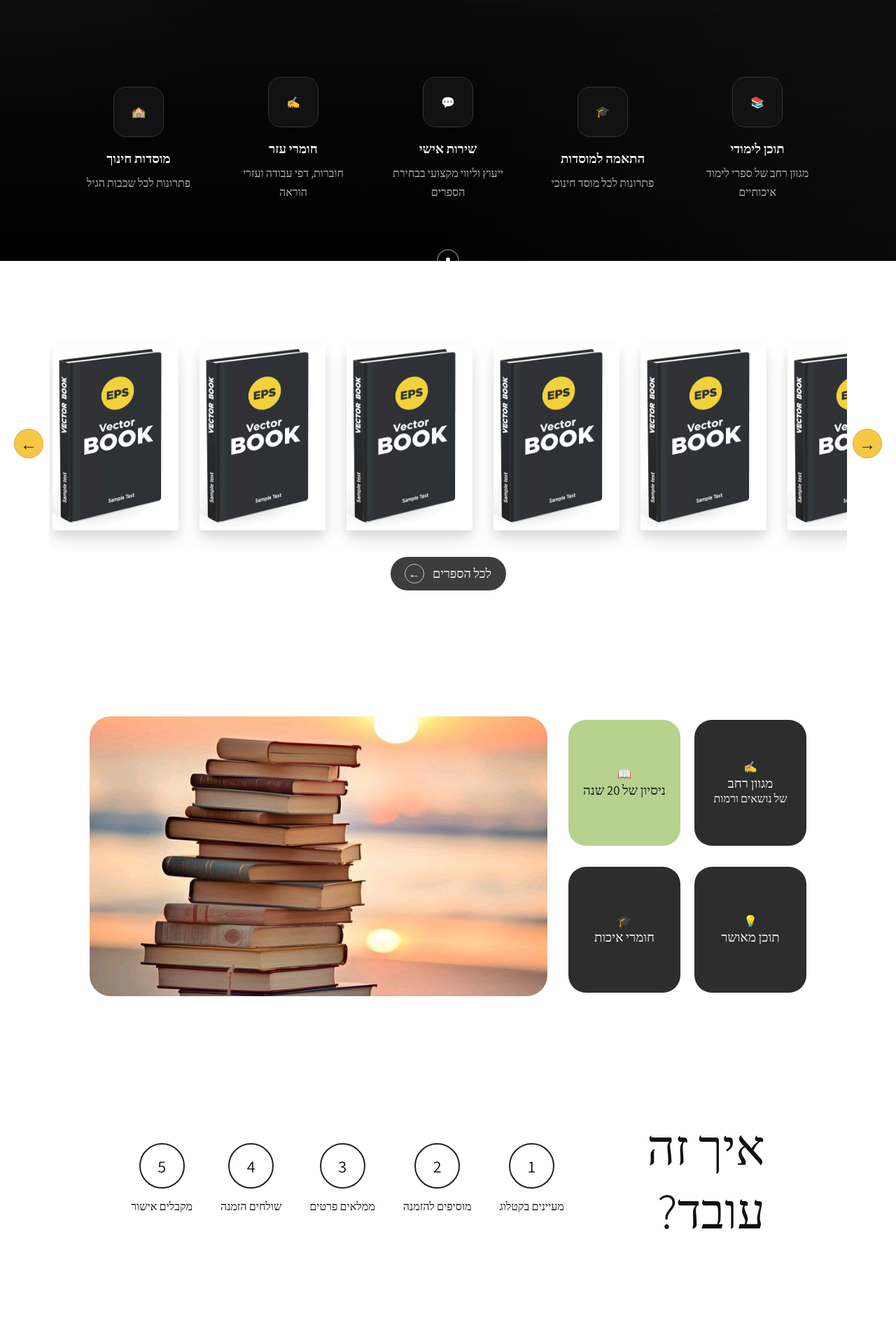
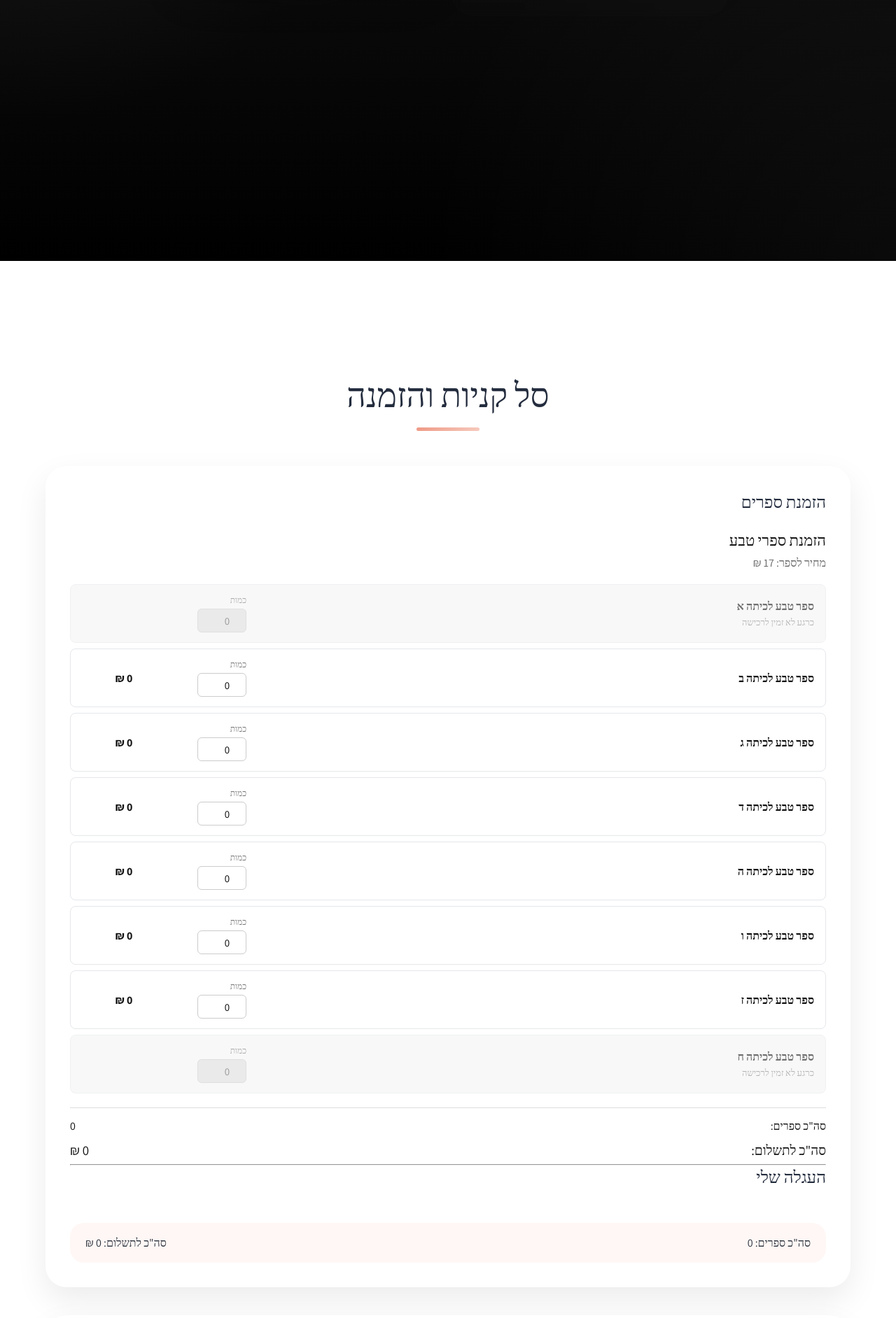
Before and after one commit to RacheliDehan/Darki-Sefer, an Angular app: page / in a window 1280 px wide. Shown: the part 576-2460 px from the top of the page at 70% size. Built offline with nearby package versions, Linux system fonts and the light colour scheme.

Commit message:
A New WebSite, only homepage and cart .(delete galery)

```diff
--- /dev/null
+++ b/src/app/features/book-order/book-order.css
@@ -0,0 +1,110 @@
+.book-order {
+  width: 100%;
+}
+
+.book-order h2 {
+  margin: 0 0 8px;
+  font-size: 22px;
+}
+
+.price-info {
+  margin-bottom: 20px;
+  color: #666;
+}
+
+.books-list {
+  display: flex;
+  flex-direction: column;
+  gap: 8px;
+}
+
+.book-row {
+  display: grid;
+  grid-template-columns: 1fr 100px 120px;
+  align-items: center;
+  gap: 15px;
+
+  padding: 14px 16px;
+
+  border: 1px solid #e5e7eb;
+  border-radius: 8px;
+
+  background: #fff;
+}
+
+.book-row.disabled {
+  background: #f5f5f5;
+  opacity: 0.6;
+}
+
+.book-title {
+  font-weight: 600;
+}
+
+.not-available {
+  margin-top: 4px;
+  color: #888;
+  font-size: 13px;
+}
+
+.quantity {
+  display: flex;
+  flex-direction: column;
+  gap: 4px;
+}
+
+.quantity label {
+  font-size: 12px;
+  color: #777;
+}
+
+.quantity input {
+  width: 70px;
+  height: 34px;
+  box-sizing: border-box;
+
+  border: 1px solid #ccc;
+  border-radius: 6px;
+
+  text-align: center;
+  font-size: 15px;
+}
+
+.quantity input:disabled {
+  background: #ddd;
+}
+
+.row-total {
+  text-align: center;
+  font-weight: 600;
+}
+
+.summary {
+  margin-top: 20px;
+  padding-top: 15px;
+  border-top: 1px solid #ddd;
+}
+
+.summary-row {
+  display: flex;
+  justify-content: space-between;
+  margin-bottom: 8px;
+}
+
+.summary-row.total {
+  font-size: 19px;
+  margin-top: 12px;
+}
+
+@media (max-width: 600px) {
+
+  .book-row {
+    grid-template-columns: 1fr 80px;
+  }
+
+  .row-total {
+    grid-column: 1 / -1;
+    text-align: right;
+  }
+
+}
--- /dev/null
+++ b/src/app/features/book-order/book-order.html
@@ -0,0 +1,73 @@
+<div class="book-order" dir="rtl">
+
+  <h2>הזמנת ספרי טבע</h2>
+
+  <div class="price-info">
+    מחיר לספר: <strong>{{ bookPrice }} ₪</strong>
+  </div>
+
+  <div class="books-list">
+
+    <div
+      class="book-row"
+      *ngFor="let book of books"
+      [class.disabled]="!book.available"
+    >
+
+      <div class="book-info">
+
+        <div class="book-title">
+          {{ book.title }}
+        </div>
+
+        <div
+          class="not-available"
+          *ngIf="!book.available"
+        >
+          כרגע לא זמין לרכישה
+        </div>
+
+      </div>
+
+      <div class="quantity">
+
+        <label>
+          כמות
+        </label>
+
+        <input
+          type="number"
+          min="0"
+          [(ngModel)]="book.quantity"
+          [disabled]="!book.available"
+          (ngModelChange)="onQuantityChange(book)"
+        />
+
+      </div>
+
+      <div
+        class="row-total"
+        *ngIf="book.available"
+      >
+        {{ book.quantity * book.price }} ₪
+      </div>
+
+    </div>
+
+  </div>
+
+  <div class="summary">
+
+    <div class="summary-row">
+      <span>סה"כ ספרים:</span>
+      <strong>{{ totalBooks }}</strong>
+    </div>
+
+    <div class="summary-row total">
+      <span>סה"כ לתשלום:</span>
+      <strong>{{ totalAmount }} ₪</strong>
+    </div>
+
+  </div>
+
+</div>
--- /dev/null
+++ b/src/app/features/book-order/book-order.ts
@@ -0,0 +1,127 @@
+import { Component, inject } from '@angular/core';
+import { CommonModule } from '@angular/common';
+import { FormsModule } from '@angular/forms';
+import { CartStore } from '../cart/store/cart.store';
+
+interface BookOption {
+  id: string;
+  title: string;
+  grade: string;
+  price: number;
+  available: boolean;
+  quantity: number;
+}
+
+@Component({
+  selector: 'app-book-order',
+  standalone: true,
+
+  imports: [
+    CommonModule,
+    FormsModule
+  ],
+
+  templateUrl: './book-order.html',
+  styleUrls: ['./book-order.css']
+})
+export class BookOrderComponent {
+
+  private store = inject(CartStore);
+get totalBooks(): number {
+  return this.store.totalBooks();
+}
+
+get totalAmount(): number {
+  return this.store.totalAmount();
+}
+  readonly bookPrice = 17;
+
+  books: BookOption[] = [
+    {
+      id: 'nature-a',
+      title: 'ספר טבע לכיתה א',
+      grade: 'א',
+      price: 17,
+      available: false,
+      quantity: 0
+    },
+    {
+      id: 'nature-b',
+      title: 'ספר טבע לכיתה ב',
+      grade: 'ב',
+      price: 17,
+      available: true,
+      quantity: 0
+    },
+    {
+      id: 'nature-c',
+      title: 'ספר טבע לכיתה ג',
+      grade: 'ג',
+      price: 17,
+      available: true,
+      quantity: 0
+    },
+    {
+      id: 'nature-d',
+      title: 'ספר טבע לכיתה ד',
+      grade: 'ד',
+      price: 17,
+      available: true,
+      quantity: 0
+    },
+    {
+      id: 'nature-e',
+      title: 'ספר טבע לכיתה ה',
+      grade: 'ה',
+      price: 17,
+      available: true,
+      quantity: 0
+    },
+    {
+      id: 'nature-f',
+      title: 'ספר טבע לכיתה ו',
+      grade: 'ו',
+      price: 17,
+      available: true,
+      quantity: 0
+    },
+    {
+      id: 'nature-g',
+      title: 'ספר טבע לכיתה ז',
+      grade: 'ז',
+      price: 17,
+      available: true,
+      quantity: 0
+    },
+    {
+      id: 'nature-h',
+      title: 'ספר טבע לכיתה ח',
+      grade: 'ח',
+      price: 17,
+      available: false,
+      quantity: 0
+    }
+  ];
+
+  onQuantityChange(book: BookOption): void {
+
+    if (!book.available) {
+      return;
+    }
+
+    const quantity = Number(book.quantity) || 0;
+
+    book.quantity = quantity;
+
+    if (quantity === 0) {
+      this.store.removeItem(book.id);
+      return;
+    }
+
+    this.store.addItem(book.id, quantity);
+  }
+
+  getRowTotal(book: BookOption): number {
+    return book.quantity * book.price;
+  }
+}
--- a/src/app/features/cart/cart.component.html
+++ b/src/app/features/cart/cart.component.html
@@ -1,14 +1,19 @@
-<!-- סל עם פרטי הצעת מחיר -->
 <section class="checkout-page">
 
   <h1>סל קניות והזמנה</h1>
 
-  <!-- עגלה -->
-  <div class="cart-box">
+  <div class="cart-box" dir="rtl">
 
-    <h2>פריטים בעגלה</h2>
+    <h2>הזמנת ספרים</h2>
+
+    <app-book-order></app-book-order>
+
+    <hr>
+
+    <h2>העגלה שלי</h2>
 
     <ul>
+
       <li *ngFor="let item of store.items()">
 
         <div class="title">
@@ -24,22 +29,24 @@
         </div>
 
       </li>
+
     </ul>
 
     <div class="summary">
 
       <div>
-        סה"כ ספרים: {{ store.totalBooks() }}
+        סה"כ ספרים:
+        {{ store.totalBooks() }}
       </div>
 
       <div>
-        סה"כ לתשלום: {{ store.totalAmount() }}
+        סה"כ לתשלום:
+        {{ store.totalAmount() }} ₪
       </div>
 
     </div>
 
   </div>
-
   <!-- טופס -->
   <form [formGroup]="form" (ngSubmit)="submit()" class="form">
 
--- a/src/app/features/home/home.component.html
+++ b/src/app/features/home/home.component.html
@@ -9,8 +9,9 @@
                 תורה.
             </h1>
             <a [routerLink]="routes.CATALOG" class="hero__button">
-                <span>לקטלוג הספרים המלא</span>
-                <span class="button__icon">←</span>
+                <span>להזמנת ספרים
+                </span>
+                <span class="button__icon">↓↓</span>
 
             </a>
         </div>
@@ -23,224 +24,5 @@
         </div>
     </div>
 
-    <!-- ================= FEATURES ================= -->
-
-    <div class="features">
-
-        <div class="feature">
-
-            <div class="feature__icon">
-
-                📚
-
-            </div>
-
-            <h3>
-                תוכן לימודי
-            </h3>
-
-            <p>
-                מגוון רחב של ספרי לימוד איכותיים
-            </p>
-
-        </div>
-
-        <div class="feature">
-
-            <div class="feature__icon">
-
-                🎓
-
-            </div>
-
-            <h3>
-                התאמה למוסדות
-            </h3>
-
-            <p>
-                פתרונות לכל מוסד חינוכי
-            </p>
-
-        </div>
-
-        <div class="feature">
-
-            <div class="feature__icon">
-
-                💬
-
-            </div>
-
-            <h3>
-                שירות אישי
-            </h3>
-
-            <p>
-                ייעוץ וליווי מקצועי בבחירת הספרים
-            </p>
-
-        </div>
-
-        <div class="feature">
-
-            <div class="feature__icon">
-
-                ✍️
-
-            </div>
-
-            <h3>
-                חומרי עזר
-            </h3>
-
-            <p>
-                חוברות, דפי עבודה ועזרי הוראה
-            </p>
-
-        </div>
-
-        <div class="feature">
-
-            <div class="feature__icon">
-
-                🏫
-
-            </div>
-
-            <h3>
-                מוסדות חינוך
-            </h3>
-
-            <p>
-                פתרונות לכל שכבות הגיל
-            </p>
-
-        </div>
-
-    </div>
-
-    <!-- Scroll Indicator -->
-
-    <div class="scroll-indicator">
-
-        <span></span>
-
-    </div>
-
 </section>
-
-<app-books-slider></app-books-slider>
-
-
-
-
-<section class="services">
-
-    <div class="services-grid">
-
-        <div class="left">
-
-            <div class="small-card dark">
-
-                ✍️
-
-                <h3>מגוון רחב</h3>
-
-                <p>של נושאים ורמות</p>
-
-            </div>
-
-            <div class="small-card green">
-
-                📖
-
-                <h3>ניסיון של 20 שנה</h3>
-
-            </div>
-
-            <div class="small-card dark">
-
-                💡
-
-                <h3>תוכן מאושר</h3>
-
-            </div>
-
-            <div class="small-card dark">
-
-                🎓
-
-                <h3>חומרי איכות</h3>
-
-            </div>
-
-        </div>
-
-        <div class="right">
-
-            <img src="book1.jpg" alt="ספרי לימוד">
-
-        </div>
-
-    </div>
-
-</section>
-<section class="how-it-works">
-
-    <div class="steps">
-
-        <div class="step">
-
-            <span>1</span>
-
-            <p>מעיינים בקטלוג</p>
-
-        </div>
-
-        <div class="step">
-
-            <span>2</span>
-
-            <p>מוסיפים להזמנה</p>
-
-        </div>
-
-        <div class="step">
-
-            <span>3</span>
-
-            <p>ממלאים פרטים</p>
-
-        </div>
-
-        <div class="step">
-
-            <span>4</span>
-
-            <p>שולחים הזמנה</p>
-
-        </div>
-
-        <div class="step">
-
-            <span>5</span>
-
-            <p>מקבלים אישור</p>
-
-        </div>
-
-    </div>
-
-    <div class="title">
-
-        <h2>
-
-            איך זה<br>
-
-            עובד?
-
-        </h2>
-
-    </div>
-
-</section>
+<app-cart></app-cart>
--- a/src/app/features/home/home.component.ts
+++ b/src/app/features/home/home.component.ts
@@ -3,12 +3,12 @@ import { CommonModule } from '@angular/common';
 import { CatalogStore } from '../catalog/store/catalog.store';
 import { ROUTES } from '../../core/constants/routes.constants';
 import { RouterModule } from '@angular/router';
-import { BooksSliderComponent } from '../books-slider/books-slider.component';
+import { CartComponent } from '../cart/cart.component';
 
 @Component({
   selector: 'app-home',
   standalone: true,
-  imports: [CommonModule, RouterModule, BooksSliderComponent],
+  imports: [CommonModule, RouterModule, CartComponent],
   templateUrl: './home.component.html',
   styleUrls: ['./home.component.scss', './home2.component.scss']
 })
--- a/src/app/layout/header/header.component.html
+++ b/src/app/layout/header/header.component.html
@@ -48,7 +48,7 @@
 
 
   <nav class="main-menu">
-    <a
+   <!-- <a
       [routerLink]="routes.HOME"
       routerLinkActive="active"
       [routerLinkActiveOptions]="{ exact: true }">
@@ -65,7 +65,7 @@
     <a     [routerLink]="routes.CART"
       routerLinkActive="active">
      עגלה
-    </a>
+    </a>  -->
   </nav>
 
 
--- a/src/app/services/order.service.ts
+++ b/src/app/services/order.service.ts
@@ -193,7 +193,7 @@ export class OrderService {
   }
 
   async sendQuoteRequest(dto: OrderQuoteRequestDto): Promise<void> {
-
+debugger
     const templateParams = {
 
       customer_name: dto.customerName,
```
Also changed, not shown: src/app/dto/contact-request.dto.ts (deleted, +0 -8 lines), src/app/features/cart/cart.component.ts (+92 -47 lines), src/app/layout/footer/footer.component.html (+5 -7 lines), src/app/services/quote-request.service.ts (deleted, +0 -11 lines).
